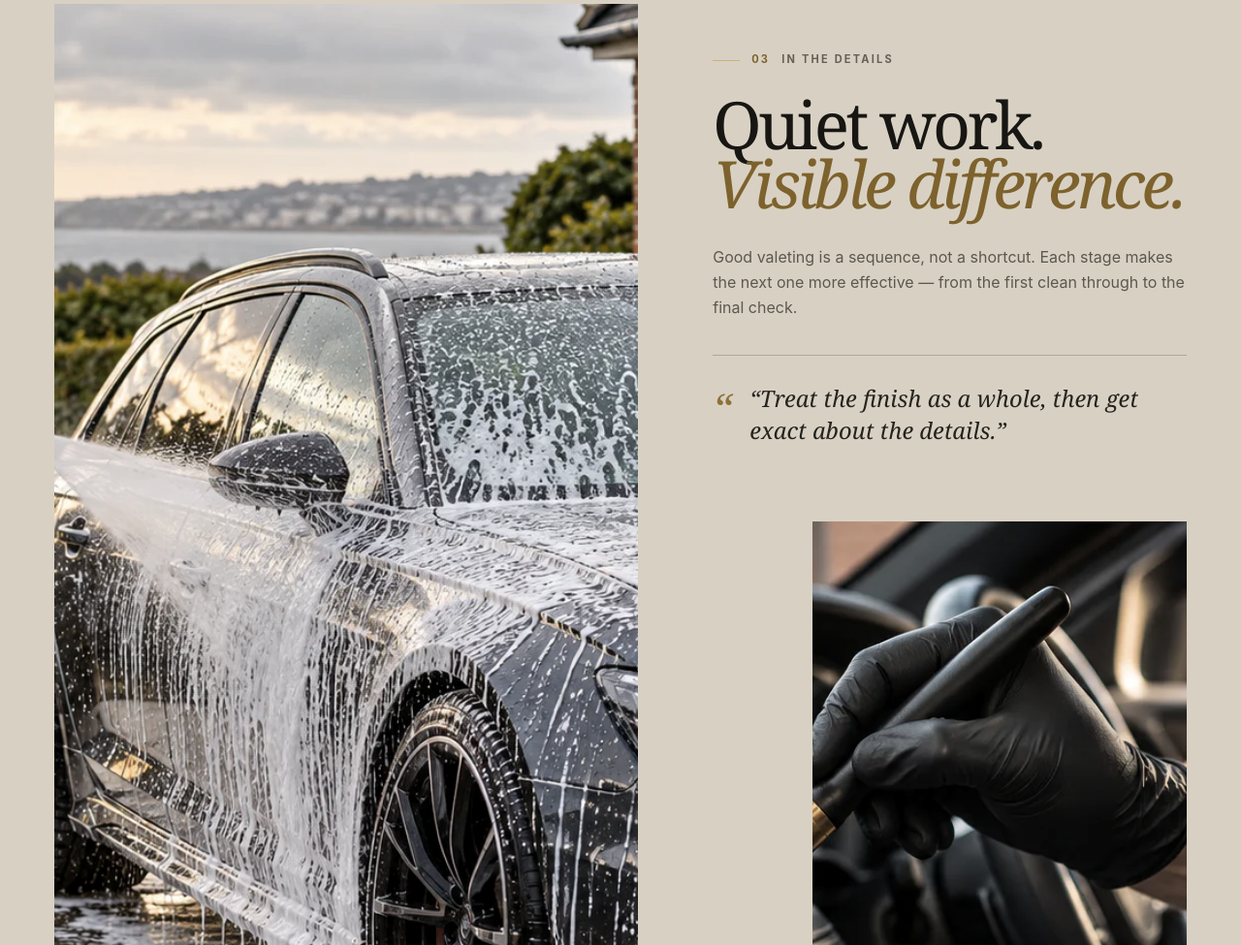
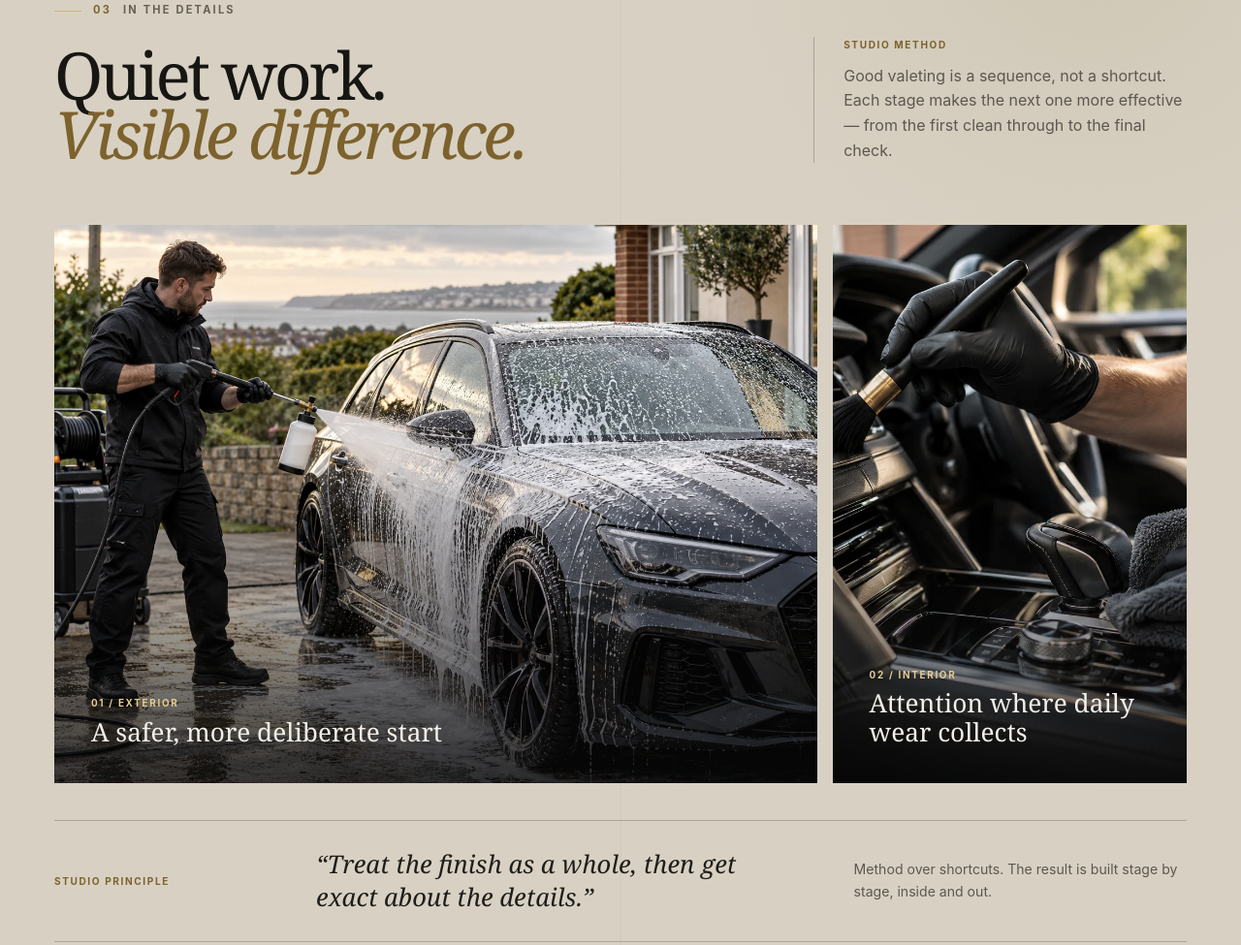
Before and after one commit to TimOk05/Zhuravel, a website: page index.html in a window 1280 px wide. Shown: the part 2568-3543 px from the top of the page at 97% size. Drawn offline with Linux system fonts and the light colour scheme.

Commit message:
Redesign craftsmanship gallery section

```diff
--- a/index.html
+++ b/index.html
@@ -244,8 +244,23 @@
       </section>
 
       <section class="craft section" aria-labelledby="craft-title">
-        <div class="shell craft__grid">
-          <figure class="craft__image craft__image--large" data-reveal>
+        <div class="shell">
+          <header class="craft__header" data-reveal>
+            <div>
+              <p class="eyebrow"><span>03</span> In the details</p>
+              <h2 id="craft-title">Quiet work.<br /><em>Visible difference.</em></h2>
+            </div>
+            <div class="craft__intro">
+              <span>Studio method</span>
+              <p>
+                Good valeting is a sequence, not a shortcut. Each stage makes the next one more effective —
+                from the first clean through to the final check.
+              </p>
+            </div>
+          </header>
+
+          <div class="craft__gallery" data-reveal>
+            <figure class="craft__frame craft__frame--exterior">
               <img
                 src="assets/exterior-foam.webp"
                 alt="A detailer applying snow foam to a graphite car"
@@ -253,20 +268,13 @@
                 height="1280"
                 loading="lazy"
               />
-            <figcaption><span>Exterior</span> A safer, more deliberate start</figcaption>
+              <figcaption>
+                <span>01 / Exterior</span>
+                <strong>A safer, more deliberate start</strong>
+              </figcaption>
             </figure>
 
-          <div class="craft__copy" data-reveal>
-            <p class="eyebrow"><span>03</span> In the details</p>
-            <h2 id="craft-title">Quiet work.<br /><em>Visible difference.</em></h2>
-            <p>
-              Good valeting is a sequence, not a shortcut. Each stage makes the next one more effective —
-              from the first clean through to the final check.
-            </p>
-            <blockquote>“Treat the finish as a whole, then get exact about the details.”</blockquote>
-          </div>
-
-          <figure class="craft__image craft__image--small" data-reveal>
+            <figure class="craft__frame craft__frame--interior">
               <img
                 src="assets/interior-detail.webp"
                 alt="A gloved detailer carefully brushing a car dashboard"
@@ -274,8 +282,20 @@
                 height="1067"
                 loading="lazy"
               />
-            <figcaption><span>Interior</span> Where everyday wear collects</figcaption>
+              <figcaption>
+                <span>02 / Interior</span>
+                <strong>Attention where daily wear collects</strong>
+              </figcaption>
             </figure>
+          </div>
+
+          <div class="craft__principle" data-reveal>
+            <p class="craft__principle-label">Studio principle</p>
+            <blockquote>“Treat the finish as a whole, then get exact about the details.”</blockquote>
+            <p class="craft__principle-note">
+              Method over shortcuts. The result is built stage by stage, inside and out.
+            </p>
+          </div>
         </div>
       </section>
 
--- a/styles.css
+++ b/styles.css
@@ -525,7 +525,7 @@ h2 em {
 
 .statement__copy h2,
 .section-heading h2,
-.craft__copy h2,
+.craft__header h2,
 .process__intro h2,
 .enquiry__copy h2,
 .faq h2 {
@@ -760,12 +760,12 @@ h2 em {
 
 .craft::before {
   position: absolute;
-  top: 13%;
-  left: 50%;
-  width: 1px;
-  height: 74%;
-  background: rgba(23, 22, 19, 0.16);
+  inset: 0;
+  background:
+    linear-gradient(90deg, transparent 0, transparent calc(50% - 1px), rgba(23, 22, 19, 0.05) 50%, transparent calc(50% + 1px)),
+    radial-gradient(circle at 88% 2%, rgba(125, 98, 45, 0.09), transparent 24%);
   content: '';
+  pointer-events: none;
 }
 
 .craft .eyebrow {
@@ -777,92 +777,153 @@ h2 em {
   color: #7d622d;
 }
 
-.craft__grid {
+.craft__header {
+  position: relative;
+  z-index: 1;
   display: grid;
-  grid-template-columns: minmax(390px, 1.06fr) minmax(380px, 0.86fr);
-  grid-template-rows: auto auto;
-  gap: clamp(36px, 6vw, 88px);
-  align-items: start;
-}
-
-.craft__image {
+  grid-template-columns: minmax(520px, 1.15fr) minmax(320px, 0.65fr);
+  gap: clamp(54px, 8vw, 112px);
+  align-items: end;
+  margin-bottom: clamp(40px, 5vw, 68px);
+}
+
+.craft__header h2 {
+  margin-bottom: 0;
+}
+
+.craft__intro {
+  max-width: 470px;
+  padding-left: 30px;
+  border-left: 1px solid rgba(23, 22, 19, 0.24);
+}
+
+.craft__intro span {
+  display: block;
+  margin-bottom: 12px;
+  color: #7d622d;
+  font-size: 0.63rem;
+  font-weight: 750;
+  letter-spacing: 0.16em;
+  text-transform: uppercase;
+}
+
+.craft__intro p {
+  margin-bottom: 0;
+  color: #5c574f;
+}
+
+.craft__gallery {
+  position: relative;
+  z-index: 1;
+  display: grid;
+  height: clamp(440px, 45vw, 610px);
+  grid-template-columns: minmax(0, 1.55fr) minmax(300px, 0.72fr);
+  gap: 16px;
+}
+
+.craft__frame {
+  position: relative;
+  height: 100%;
   margin: 0;
-}
-
-.craft__image img {
+  overflow: hidden;
+  background: #25231f;
+}
+
+.craft__frame::after {
+  position: absolute;
+  inset: 45% 0 0;
+  background: linear-gradient(0deg, rgba(8, 8, 8, 0.82), transparent);
+  content: '';
+  pointer-events: none;
+}
+
+.craft__frame img {
   width: 100%;
+  height: 100%;
   object-fit: cover;
-  filter: saturate(0.78) contrast(1.02);
-}
-
-.craft__image--large {
-  grid-row: 1 / 3;
-}
-
-.craft__image--large img {
-  aspect-ratio: 0.88;
-  object-position: 58% center;
-}
-
-.craft__image--small {
-  width: 79%;
-  margin-left: auto;
-}
-
-.craft__image--small img {
-  aspect-ratio: 1.38;
-}
-
-.craft__image figcaption {
+  filter: saturate(0.8) contrast(1.03);
+  transition: transform 700ms cubic-bezier(0.22, 1, 0.36, 1), filter 350ms ease;
+}
+
+.craft__frame--exterior img {
+  object-position: 60% center;
+}
+
+.craft__frame--interior img {
+  object-position: 54% center;
+}
+
+.craft__frame:hover img {
+  transform: scale(1.018);
+  filter: saturate(0.9) contrast(1.03);
+}
+
+.craft__frame figcaption {
+  position: absolute;
+  z-index: 1;
+  right: 0;
+  bottom: 0;
+  left: 0;
   display: flex;
+  flex-direction: column;
+  gap: 7px;
+  padding: clamp(22px, 3vw, 38px);
+  color: #f3f0e9;
+}
+
+.craft__frame figcaption span {
+  color: #e6cc94;
+  font-size: 0.62rem;
+  font-weight: 750;
+  letter-spacing: 0.17em;
+  text-transform: uppercase;
+}
+
+.craft__frame figcaption strong {
+  max-width: 450px;
+  font-family: var(--display);
+  font-size: clamp(1.35rem, 2.05vw, 2rem);
+  font-weight: 400;
+  line-height: 1.12;
+}
+
+.craft__principle {
+  position: relative;
+  z-index: 1;
+  display: grid;
+  grid-template-columns: minmax(130px, 0.42fr) minmax(400px, 1fr) minmax(260px, 0.7fr);
+  gap: clamp(30px, 5vw, 72px);
   align-items: center;
-  justify-content: space-between;
-  gap: 20px;
-  margin-top: 14px;
-  color: #4f4a42;
-  font-size: 0.64rem;
-  font-weight: 650;
-  letter-spacing: 0.12em;
+  margin-top: 38px;
+  padding-block: 28px;
+  border-top: 1px solid rgba(23, 22, 19, 0.22);
+  border-bottom: 1px solid rgba(23, 22, 19, 0.22);
+}
+
+.craft__principle p {
+  margin-bottom: 0;
+}
+
+.craft__principle-label {
+  color: #7d622d;
+  font-size: 0.63rem;
+  font-weight: 750;
+  letter-spacing: 0.16em;
   text-transform: uppercase;
 }
 
-.craft__image figcaption span {
-  color: #7d622d;
-}
-
-.craft__copy {
-  padding-top: clamp(20px, 4vw, 70px);
-}
-
-.craft__copy h2 {
-  margin-bottom: 34px;
-}
-
-.craft__copy > p:not(.eyebrow) {
-  max-width: 590px;
+.craft__principle blockquote {
+  margin: 0;
+  color: #1f1d19;
+  font-family: var(--display);
+  font-size: clamp(1.4rem, 2vw, 1.95rem);
+  font-style: italic;
+  line-height: 1.32;
+}
+
+.craft__principle-note {
   color: #5c574f;
-}
-
-.craft blockquote {
-  position: relative;
-  max-width: 560px;
-  margin: 36px 0 0;
-  padding: 28px 0 0 38px;
-  border-top: 1px solid rgba(23, 22, 19, 0.22);
-  color: #25231f;
-  font-family: var(--display);
-  font-size: clamp(1.35rem, 1.85vw, 1.9rem);
-  font-style: italic;
-  line-height: 1.4;
-}
-
-.craft blockquote::before {
-  position: absolute;
-  top: 24px;
-  left: 0;
-  color: #8f7138;
-  content: '“';
-  font-size: 2.7rem;
+  font-size: 0.88rem;
 }
 
 .process {
@@ -1327,9 +1388,13 @@ h2 em {
     padding-inline: 24px;
   }
 
-  .craft__grid {
-    grid-template-columns: minmax(340px, 1fr) minmax(340px, 0.9fr);
+  .craft__header {
+    grid-template-columns: minmax(430px, 1fr) minmax(300px, 0.7fr);
     gap: 60px;
+  }
+
+  .craft__gallery {
+    grid-template-columns: minmax(0, 1.4fr) minmax(280px, 0.75fr);
   }
 
   .process__grid,
@@ -1504,7 +1569,7 @@ h2 em {
 
   .statement__copy h2,
   .section-heading h2,
-  .craft__copy h2,
+  .craft__header h2,
   .process__intro h2,
   .enquiry__copy h2,
   .faq h2 {
@@ -1557,25 +1622,48 @@ h2 em {
     min-height: 460px;
   }
 
-  .craft__grid {
+  .craft__header {
     grid-template-columns: 1fr;
-    grid-template-rows: auto;
-  }
-
-  .craft__image--large {
-    grid-row: auto;
-  }
-
-  .craft__image--large img {
-    aspect-ratio: 1.12;
-  }
-
-  .craft__copy {
-    padding-top: 20px;
-  }
-
-  .craft__image--small {
-    width: 72%;
+    gap: 24px;
+    margin-bottom: 36px;
+  }
+
+  .craft__intro {
+    max-width: 620px;
+    padding-top: 22px;
+    padding-left: 0;
+    border-top: 1px solid rgba(23, 22, 19, 0.2);
+    border-left: 0;
+  }
+
+  .craft__gallery {
+    height: auto;
+    grid-template-columns: 1fr;
+    gap: 12px;
+  }
+
+  .craft__frame {
+    height: auto;
+  }
+
+  .craft__frame img {
+    height: auto;
+    aspect-ratio: 1.35;
+  }
+
+  .craft__frame--exterior img {
+    aspect-ratio: 1.2;
+  }
+
+  .craft__frame--interior img {
+    aspect-ratio: 1.45;
+  }
+
+  .craft__principle {
+    grid-template-columns: 1fr;
+    gap: 12px;
+    margin-top: 28px;
+    padding-block: 24px;
   }
 
   .process__intro {
@@ -1696,17 +1784,28 @@ h2 em {
     font-size: 2.65rem;
   }
 
-  .craft__image--large img {
-    aspect-ratio: 0.9;
-  }
-
-  .craft__image--small {
-    width: 88%;
-  }
-
-  .craft__image--small img {
+  .craft__gallery {
+    gap: 10px;
+  }
+
+  .craft__frame--exterior img {
     aspect-ratio: 1.05;
-    object-fit: cover;
+  }
+
+  .craft__frame--interior img {
+    aspect-ratio: 1.2;
+  }
+
+  .craft__frame figcaption {
+    padding: 20px;
+  }
+
+  .craft__frame figcaption strong {
+    font-size: 1.2rem;
+  }
+
+  .craft__principle blockquote {
+    font-size: 1.35rem;
   }
 
   .process__steps li {
```
Lines whose indentation alone changed are shown as unchanged.
